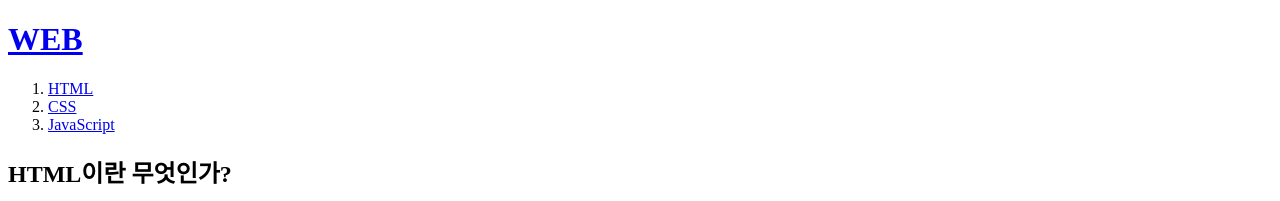
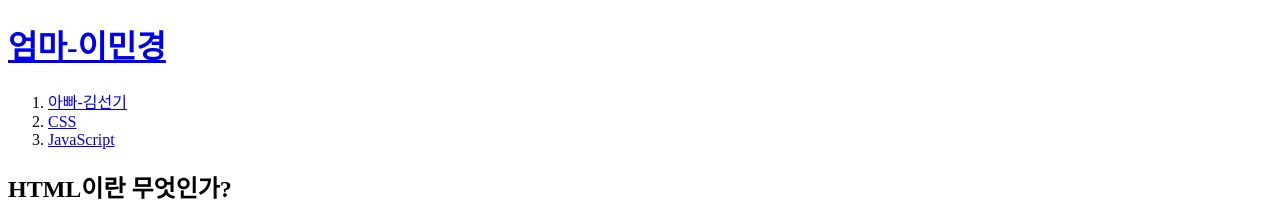
Before and after one commit to eqjklj/web1, a plain HTML site: page 1.html in a window 1280 px wide. Shown: the top 201 px of the page. Drawn offline with Linux system fonts and the light colour scheme.

Commit message:
Update 1.html

```diff
--- a/1.html
+++ b/1.html
@@ -6,9 +6,9 @@
 </head>
 
 <body>
-  <h1><a href="index.html">WEB</h1>
+  <h1><a href="index.html">엄마-이민경</h1>
 <ol>
-  <li><a href="1.html">HTML</a></li>
+  <li><a href="1.html">아빠-김선기</a></li>
   <li><a href="2.html">CSS</a></li>
   <li><a href="3.html">JavaScript</a></li>
 </ol>
```
